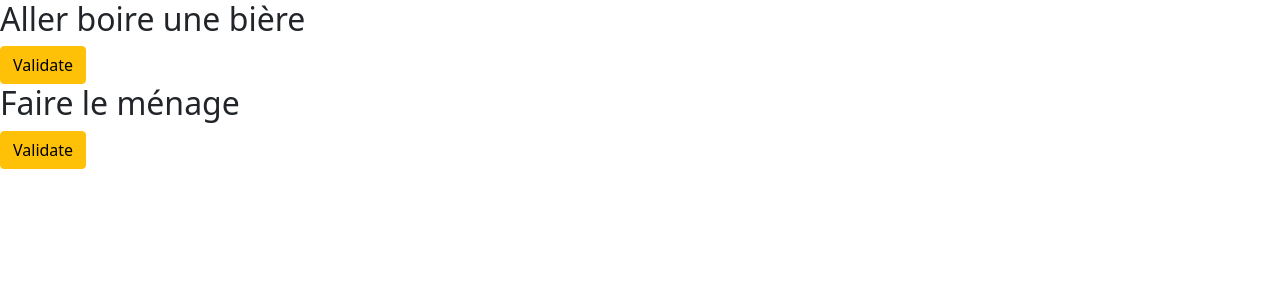
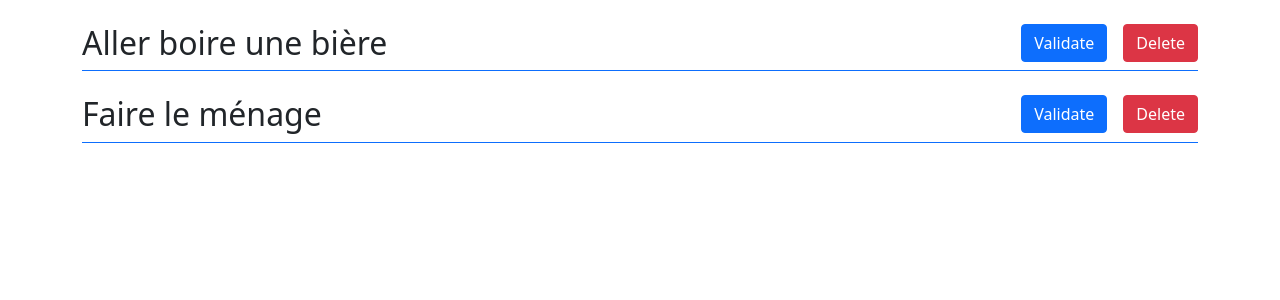
Before and after one commit to chrisformation/react-tasklist-course, a React (Create React App) app: page / in a window 1280 px wide. Shown: the top 300 px of the page. Built offline with nearby package versions, Linux system fonts and the light colour scheme.

Commit message:
Usage Bootstrap in components

```diff
--- a/src/components/App.js
+++ b/src/components/App.js
@@ -15,9 +15,9 @@ class App extends Component {
   }
   render() {
     return (
-        <>
+        <div className="container">
           {this.state.tasks.map((task, index) => <Task key={index} label={task.label} />)}
-        </>
+        </div>
     );
   }
 }
--- a/src/components/Task.js
+++ b/src/components/Task.js
@@ -2,9 +2,12 @@ import {Button} from 'react-bootstrap';
 
 const Task = (props) => {
   return (
-      <section>
+      <section className="d-flex mb-4 mt-4 justify-content-between border-bottom border-primary">
         <h2>{props.label}</h2>
-        <button className="btn btn-warning">Validate</button>
+        <div>
+          <button className="btn btn-primary ms-3">Validate</button>
+          <button className="btn btn-danger ms-3">Delete</button>
+        </div>
       </section>
   );
 }
```
